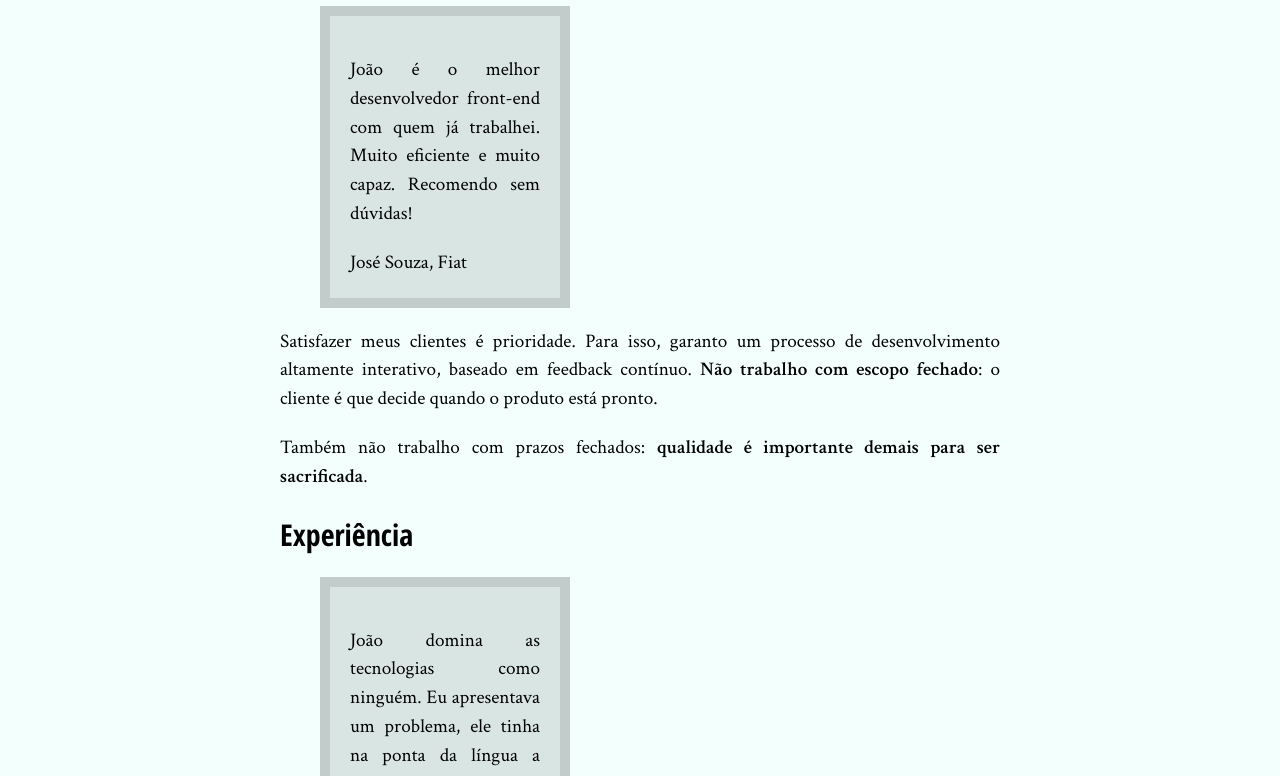
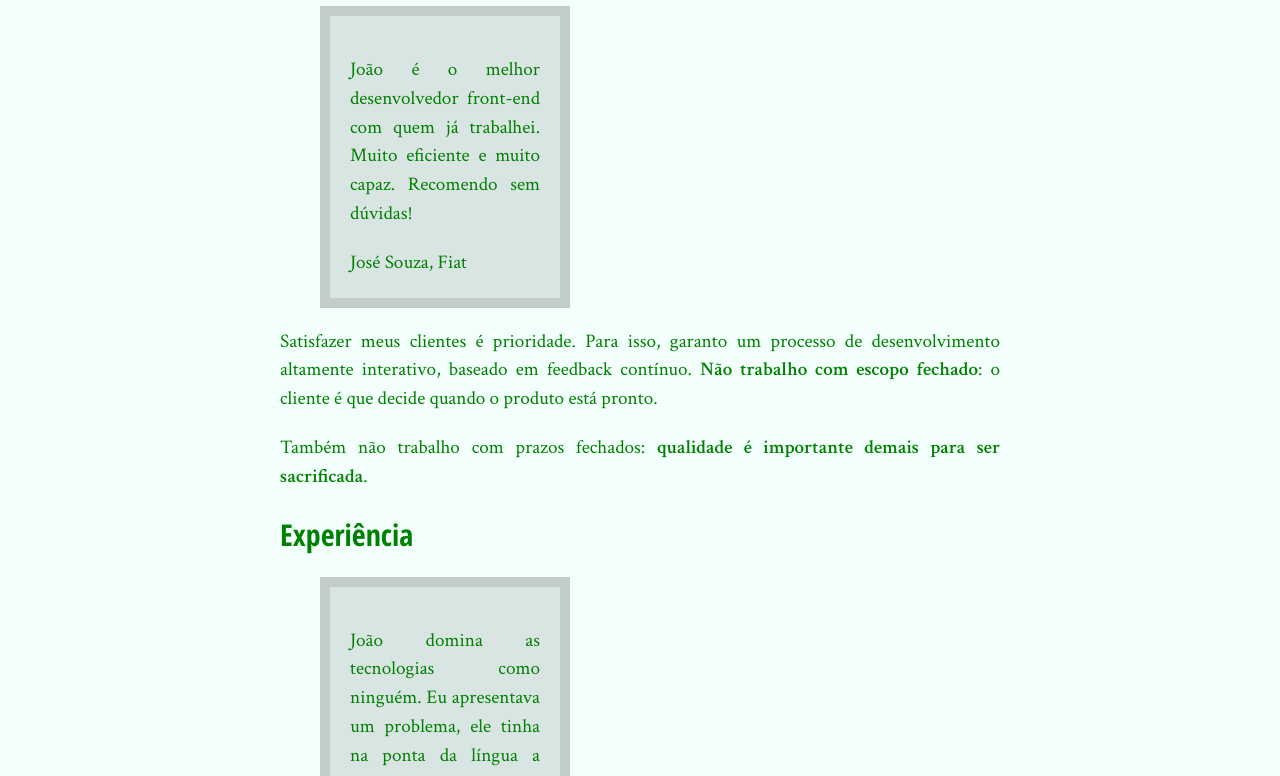
Before and after one commit to Felipe-huehue/alura000, a plain HTML site: page index.html in a window 1280 px wide. Shown: the part 443-1219 px from the top of the page. Drawn offline with Linux system fonts and the light colour scheme.

Commit message:
Update body color

```diff
--- a/site.css
+++ b/site.css
@@ -3,6 +3,7 @@ body {
 	background-color: #F2FFFC;
 	font-size: 120%;
 	line-height: 1.5;
+	color: green
 }
 
 h1, h2 {
```
